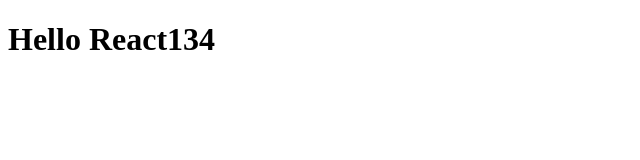
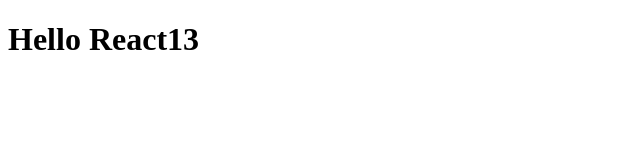
Before and after one commit to markliu2013/react-template-ts, a React app: page / in a window 1280 px wide. Shown: the top 160 px of the page, without its empty margins (0-640 px from the left). Built offline with nearby package versions, Linux system fonts and the light colour scheme; the HTML template or start-up script is replaced by a standard one.

Commit message:
fix: save

```diff
--- a/package.json
+++ b/package.json
@@ -38,7 +38,7 @@
     "@babel/preset-react": "^7.23.3",
     "@babel/preset-typescript": "^7.23.3",
     "@commitlint/cli": "^18.6.1",
-    "@commitlint/config-conventional": "^18.6.2",
+    "@commitlint/config-conventional": "^18.6.1",
     "@types/node": "^20.11.17",
     "@types/react": "^18.2.55",
     "@types/react-dom": "^18.2.19",
--- a/src/App.tsx
+++ b/src/App.tsx
@@ -2,7 +2,7 @@
 import { FC } from 'react';
 
 const App: FC = () => {
-  return <h1>Hello React134</h1>;
+  return <h1>Hello React13</h1>;
 };
 
 export default App;
```
